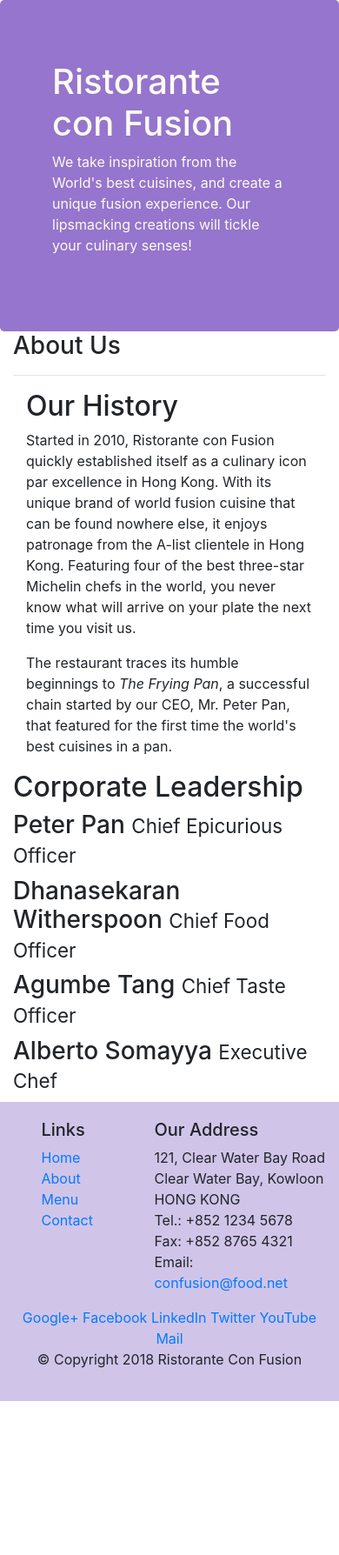
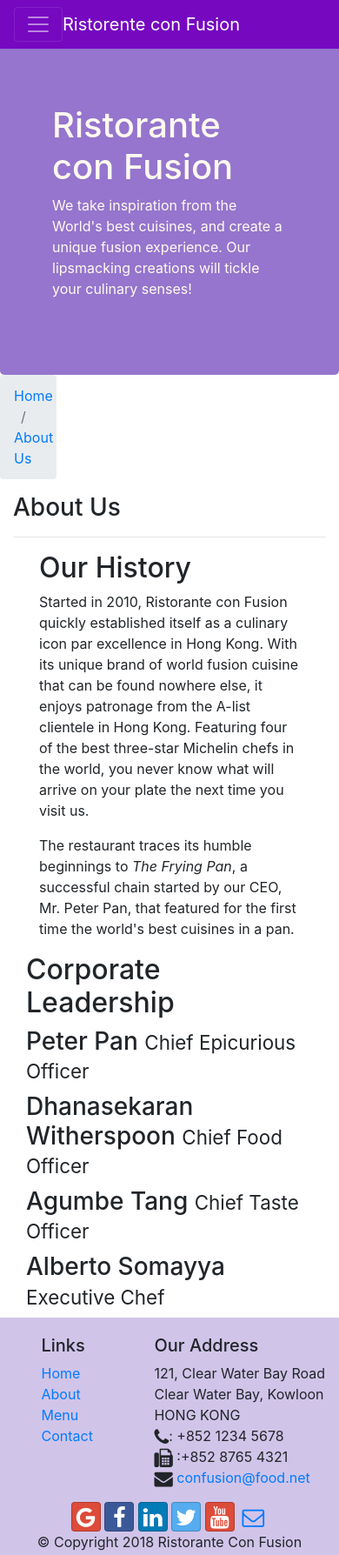
Before and after one commit to Charuka1997/conFusion, a website: page aboutus.html in a window 390 px wide. Shown: the whole page at 87% size. Before the commit the page ends 1611 px from the top, so only its background shows below. Drawn offline with nearby package versions, Linux system fonts and the light colour scheme.

Commit message:
icon fonts

```diff
--- a/aboutus.html
+++ b/aboutus.html
@@ -9,13 +9,31 @@
 
     <!-- Bootstrap CSS -->
     <link rel="stylesheet" href="node_modules/bootstrap/dist/css/bootstrap.min.css">
+    <link rel="stylesheet" href="node_modules/font-awesome/css/font-awesome.min.css">
+    <link rel="stylesheet" href="node_modules/bootstrap-social/bootstrap-social.css">
     <link rel="stylesheet" href="css/styles.css">
     <title>Ristorante Con Fusion: About Us</title>
 
 </head>
 
 <body>
+    <nav class="navbar navbar-dark navbar-expand-sm fixed-top">
+        <div class="container">
+            <button class="navbar-toggler" type="button" data-toggle="collapse" data-target="#Navbar">
+                <span class="navbar-toggler-icon"></span>
+            </button>
+            <a class="navbar-brand mr-auto" href="./index.html">Ristorente con Fusion</a>
+            <div class="collapse navbar-collapse" id="Navbar">
+                <ul class="navbar-nav mr-auto">
+                    <li class="nav-item"><a class="nav-link"href="./index.html"><span class="fa fa-home fa-lg"></span> Home</a></li>
+                    <li class="nav-item active"><a class="nav-link"href="#"><span class="fa fa-info fa-lg"></span> About</a></li>
+                    <li class="nav-item"><a class="nav-link"href=""><span class="fa fa-list fa-lg"></span> Menu</a></li>
+                    <li class="nav-item"><a class="nav-link"href=""><span class="fa fa-address-card fa-lg"></span> Contact</a></li>
+                </ul>
+            </div>
 
+        </div>
+    </nav>
     <header class="jumbotron">
         <div class="container">
             <div class="row row-header">
@@ -29,9 +47,13 @@
         </div>
     </header>
 
-    <div>
-        <div class="container">
-            <div>
+    <div class="container">
+        <div class="row">
+            <ol class="col-2 breadcrumb">
+                <li class="breadcrumb-item"><a href="./index.html">Home</a></li>
+                <li class="breadcrumb-item"><a href="#">About Us</a></li>
+            </ol>
+            <div class="col-12">
                <h3>About Us</h3>
                <hr>
             </div>
@@ -78,12 +100,12 @@
 
     <footer class="footer">
         <div class="container">
-            <div class="row">
-                <div class="col-4 offset-1 col-sm-2">
+            <div class = "row">
+                <div class = "col-4 offset-1 col-sm-2">
                     <h5>Links</h5>
                     <ul class="list-unstyled">
                         <li><a href="#">Home</a></li>
-                        <li><a href="#">About</a></li>
+                        <li><a href="./aboutus.html">About</a></li>
                         <li><a href="#">Menu</a></li>
                         <li><a href="#">Contact</a></li>
                     </ul>
@@ -94,23 +116,23 @@
 		              121, Clear Water Bay Road<br>
 		              Clear Water Bay, Kowloon<br>
 		              HONG KONG<br>
-		              Tel.: +852 1234 5678<br>
-		              Fax: +852 8765 4321<br>
-		              Email: <a href="mailto:confusion@food.net">confusion@food.net</a>
+		              <i class="fa fa-phone fa-lg"></i>: +852 1234 5678<br>
+		              <i class="fa fa-fax fa-lg"></i> :+852 8765 4321<br>
+                    <i class="fa fa-envelope fa-lg"></i> <a href="mailto:confusion@food.net">confusion@food.net</a>
 		           </address>
                 </div>
                 <div class="col-12 col-sm-4 align-self-center">
                     <div class="text-center">
-                        <a href="http://google.com/+">Google+</a>
-                        <a href="http://www.facebook.com/profile.php?id=">Facebook</a>
-                        <a href="http://www.linkedin.com/in/">LinkedIn</a>
-                        <a href="http://twitter.com/">Twitter</a>
-                        <a href="http://youtube.com/">YouTube</a>
-                        <a href="mailto:">Mail</a>
+                        <a class= "btn btn-social-icon btn-google"href="http://google.com/+"><i class="fa fa-google fa-lg"></i></a>
+                        <a class= "btn btn-social-icon btn-facebook"href="http://www.facebook.com/profile.php?id="><i class="fa fa-facebook fa-lg"></i></a>
+                        <a class= "btn btn-social-icon btn-linkedin"href="http://www.linkedin.com/in/"><i class="fa fa-linkedin fa-lg"></i></a>
+                        <a class= "btn btn-social-icon btn-twitter"href="http://twitter.com/"><i class="fa fa-twitter fa-lg"></i></a>
+                        <a class= "btn btn-social-icon btn-google"href="http://youtube.com/"><i class="fa fa-youtube fa-lg"></i></a>
+                        <a class= "btn btn-social-icon"href="mailto:"><i class="fa fa-envelope-o fa-lg"></i></a>
                     </div>
                 </div>
            </div>
-           <div class="row justify-content-center">
+           <div class ="row justify-content-center">
                 <div class="col-auto">
                     <p>© Copyright 2018 Ristorante Con Fusion</p>
                 </div>
--- a/css/styles.css
+++ b/css/styles.css
@@ -28,3 +28,11 @@
     margin: opx;
     color: #0f0f0f;
 }
+
+body{
+    padding: 50px 0px 0px 0px;
+    z-index: 0;
+}
+.navbar-dark{
+    background-color: rgb(118, 8, 192);
+}
--- a/package.json
+++ b/package.json
@@ -15,6 +15,8 @@
   },
   "dependencies": {
     "bootstrap": "^4.0.0",
+    "bootstrap-social": "^5.1.1",
+    "font-awesome": "^4.7.0",
     "jquery": "^3.3.1",
     "popper.js": "^1.12.9"
   }
```
Also changed, not shown: index.html (+29 -10 lines), 1 other file.
